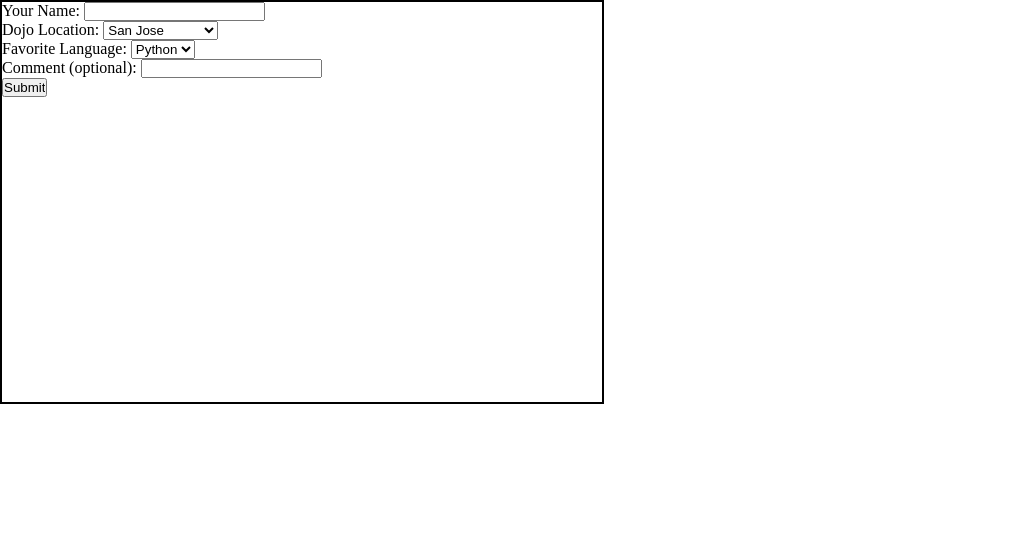
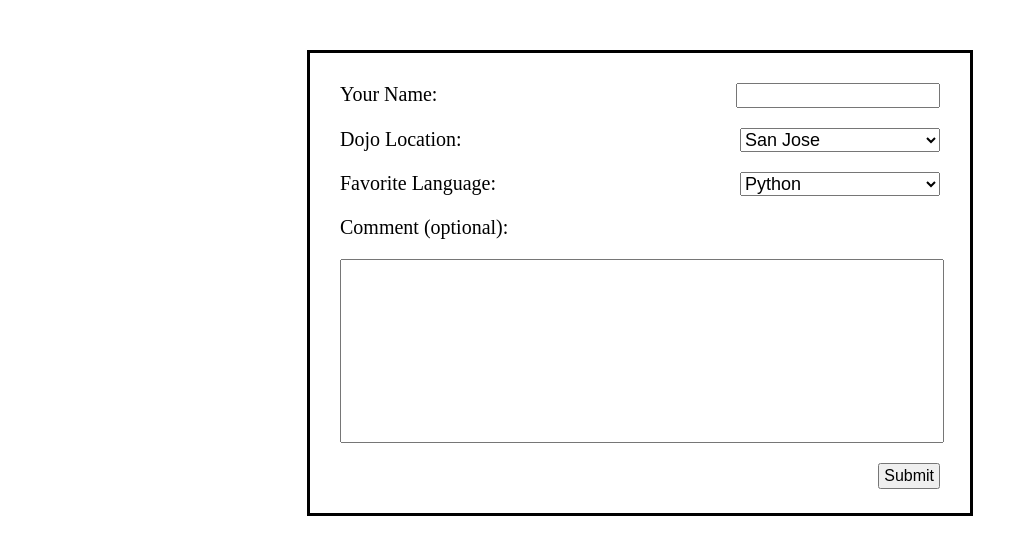
Before and after one commit to PeterVasilopoulos/Dojo_Survey, a Flask app: template templates/dojo_survey.html in a window 1280 px wide. Shown: the top 555 px of the page, without its empty margins (0-1036 px from the left). Run offline with Flask 3, Linux system fonts and the light colour scheme; the template is opened without the code that fills it, so the values that code supplies are empty.

Commit message:
Created form layout

```diff
--- a/server.py
+++ b/server.py
@@ -4,7 +4,7 @@ app.secret_key = "key secret"
 
 @app.route('/')
 def dojo_survery():
-    return redirect("/dojo_survey.html")
+    return render_template("/dojo_survey.html")
 
 if __name__ == "__main__":
     app.run(debug = True)
--- a/static/css/style.css
+++ b/static/css/style.css
@@ -8,5 +8,47 @@
 #main {
     height: 400px;
     width: 600px;
-    border: 2px solid black;
+    border: 3px solid black;
+    font-size: 20px;
+    padding: 30px;
+    margin: 50px auto 0;
 }
+
+/* Form Top */
+#form-top {
+
+}
+
+.ft {
+    display: flex;
+    justify-content: space-between;
+    margin-bottom: 20px;
+}
+
+.fi {
+    font-size: 18px;
+    width: 200px;
+}
+
+/* Form Bottom */
+#form-comment {
+
+}
+
+.comment {
+    display: block;
+    width: 100%;
+    height: 180px;
+    margin-bottom: 20px;
+    margin-top: 20px;
+}
+
+#form-submit {
+    display: flex;
+    justify-content: flex-end;
+}
+
+.submit {
+    font-size: 16px;
+    padding: 2px 4px;
+}
--- a/templates/dojo_survey.html
+++ b/templates/dojo_survey.html
@@ -17,15 +17,15 @@
             <!-- Form Top -->
             <div id="form-top">
                 <!-- Name -->
-                <div id="form-name">
-                    <label for="">Your Name:</label>
-                    <input type="text" name="name">
+                <div id="form-name" class="ft">
+                    <label for="name" >Your Name:</label>
+                    <input type="text" name="name" class="fi">
                 </div>
 
                 <!-- Location -->
-                <div id="form-location">
+                <div id="form-location" class="ft">
                     <label for="">Dojo Location:</label>
-                    <select name="location" id="">
+                    <select name="location" class="fi">
                         <option value="san-jose">San Jose</option>
                         <option value="arlington">Arlington</option>
                         <option value="mariana">Mariana Trench</option>
@@ -33,9 +33,9 @@
                 </div>
 
                 <!-- Language -->
-                <div id="form-language">
+                <div id="form-language" class="ft">
                     <label for="language">Favorite Language:</label>
-                    <select name="langauge" id="">
+                    <select name="langauge" class="fi">
                         <option value="python">Python</option>
                         <option value="java">Java</option>
                     </select>
@@ -51,7 +51,9 @@
                 </div>
 
                 <!-- Submit Button -->
-                <input type="submit" class="submit">
+                <div id="form-submit">
+                    <input type="submit" class="submit">
+                </div>
             </div>
 
         </form>
```
